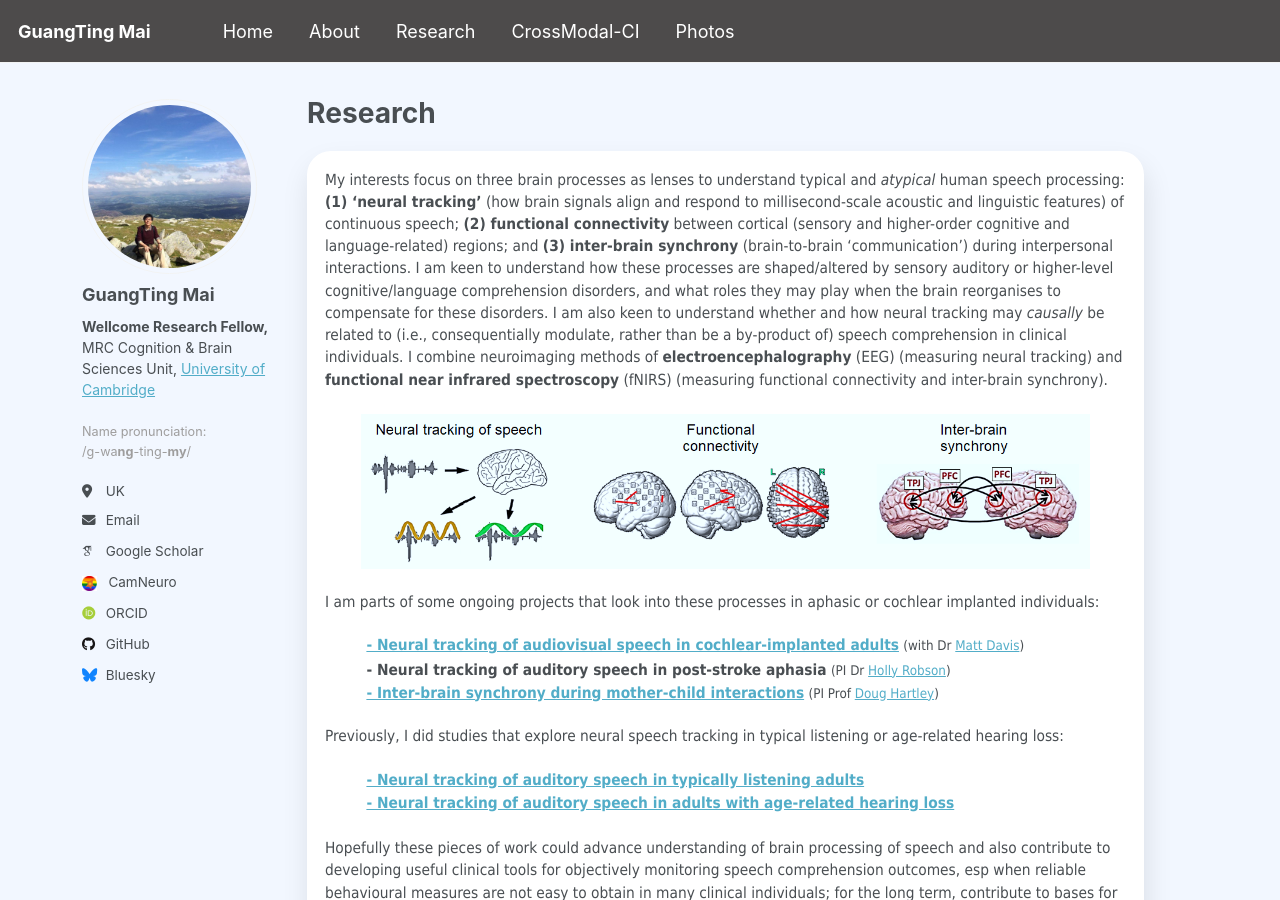
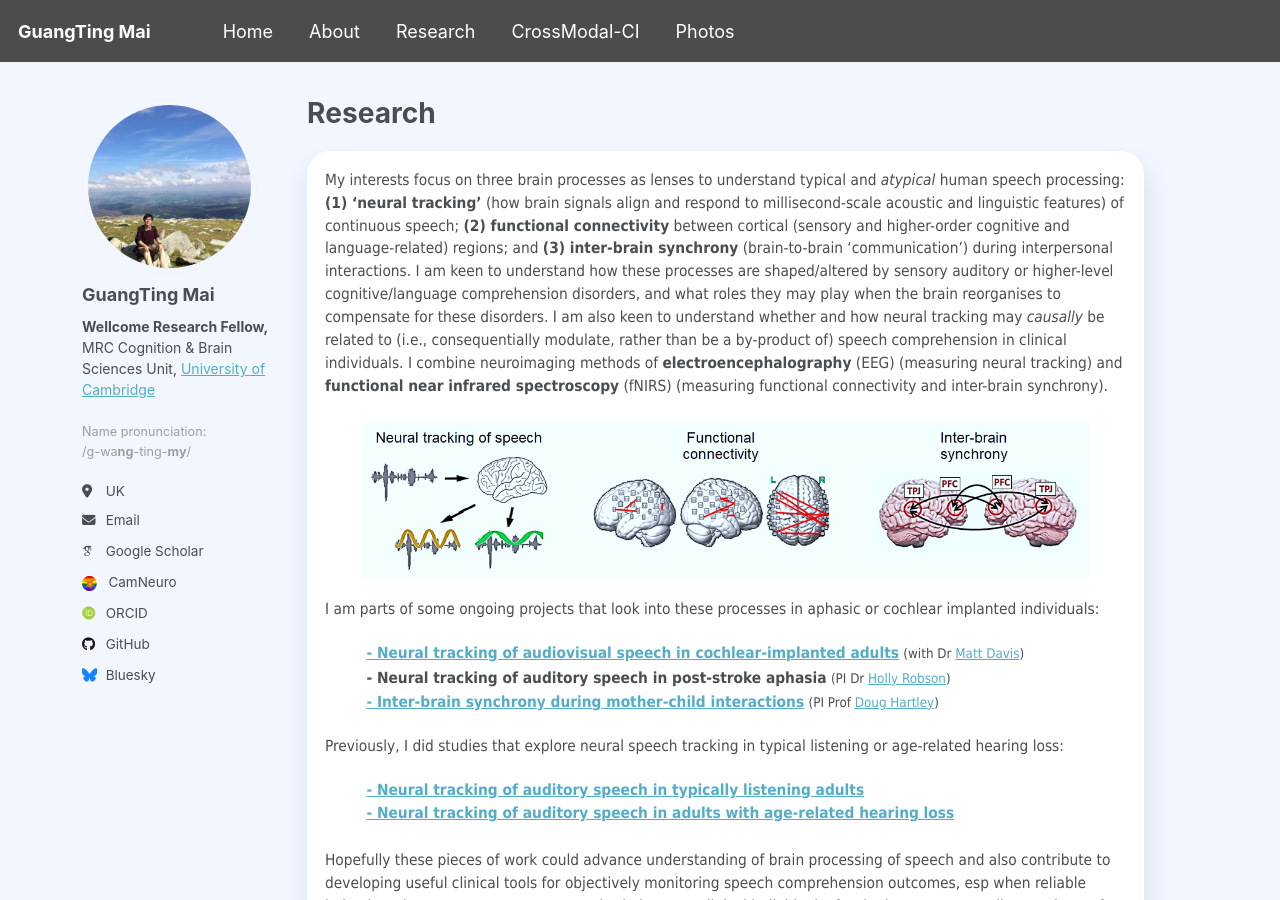
Before and after one commit to guangtingmai/guangtingmai.github.io, a Jekyll site: the page built from _pages/research.html, in a window 1280 px wide and 900 px high. Built offline with Jekyll 4.4.1, drawn with Linux system fonts in a browser that asks for light colours; some web fonts are replaced.

Commit message:
Update research.html

```diff
--- a/_pages/research.html
+++ b/_pages/research.html
@@ -4,7 +4,7 @@ title: "Research"
 permalink: /research/
 author_profile: true
 ---
-<p><div class="white-frame"><span style="font-size: 11.5pt;font-family: Tahoma;line-height: 1.45;display: block;margin-bottom: 0.01vh">My interests focus on three brain processes as lenses to
+<p><div class="white-frame"><span style="font-size: 11.5pt;font-family: Tahoma;line-height: 1.5;display: block;margin-bottom: 0.01vh">My interests focus on three brain processes as lenses to
   understand typical and <i>atypical</i> human speech processing: <strong>(1) ‘neural tracking’</strong> (how brain signals align and respond to millisecond-scale acoustic
   and linguistic features) of continuous speech; <strong>(2) functional connectivity</strong> between cortical (sensory and higher-order cognitive and
   language-related) regions; and <strong>(3) inter-brain synchrony</strong> (brain-to-brain ‘communication’) during interpersonal interactions.
@@ -18,16 +18,16 @@ author_profile: true
 </p>
 <p><span style="font-size: 11.5pt;font-family: Tahoma;line-height: 1.2;display: block;margin-bottom: 0.05vh">I am parts of some ongoing projects that look into these processes in aphasic or cochlear implanted individuals:</span></p>
 <p>
-  <span style="font-size: 11.5pt;font-family: Tahoma;line-height: 1.45;display: block;margin-bottom: 0.25vh">&emsp;&emsp;&emsp;<a href="https://guangtingmai.github.io/crossmodal-ci/"><strong>- Neural tracking of audiovisual speech in cochlear-implanted adults</strong></a> <span style="font-size:10pt;">(with Dr <a href="https://www.mrc-cbu.cam.ac.uk/people/matt.davis/">Matt Davis</a>)</span></span>
-  <span style="font-size: 11.5pt;font-family: Tahoma;line-height: 1.45;display: block;margin-bottom: 0.05vh">&emsp;&emsp;&emsp;<strong>- Neural tracking of auditory speech in post-stroke aphasia</strong> <span style="font-size:10pt;">(PI Dr <a href="https://profiles.ucl.ac.uk/82001-holly-robson">Holly Robson</a>)</span></span>
-  <span style="font-size: 11.5pt;font-family: Tahoma;line-height: 1.45;display: block;margin-bottom: 0.05vh">&emsp;&emsp;&emsp;<a href="https://guangtingmai.github.io/interbrain-sync/"><strong>- Inter-brain synchrony during mother-child interactions</strong></a> <span style="font-size:10pt;">(PI Prof <a href="https://www.nottingham.ac.uk/Medicine/people/douglas.hartley">Doug Hartley</a>)</span></span>
+  <span style="font-size: 11.5pt;font-family: Tahoma;line-height: 1.5;display: block;margin-bottom: 0.25vh">&emsp;&emsp;&emsp;<a href="https://guangtingmai.github.io/crossmodal-ci/"><strong>- Neural tracking of audiovisual speech in cochlear-implanted adults</strong></a> <span style="font-size:10pt;">(with Dr <a href="https://www.mrc-cbu.cam.ac.uk/people/matt.davis/">Matt Davis</a>)</span></span>
+  <span style="font-size: 11.5pt;font-family: Tahoma;line-height: 1.5;display: block;margin-bottom: 0.05vh">&emsp;&emsp;&emsp;<strong>- Neural tracking of auditory speech in post-stroke aphasia</strong> <span style="font-size:10pt;">(PI Dr <a href="https://profiles.ucl.ac.uk/82001-holly-robson">Holly Robson</a>)</span></span>
+  <span style="font-size: 11.5pt;font-family: Tahoma;line-height: 1.5;display: block;margin-bottom: 0.05vh">&emsp;&emsp;&emsp;<a href="https://guangtingmai.github.io/interbrain-sync/"><strong>- Inter-brain synchrony during mother-child interactions</strong></a> <span style="font-size:10pt;">(PI Prof <a href="https://www.nottingham.ac.uk/Medicine/people/douglas.hartley">Doug Hartley</a>)</span></span>
 </p>
 <p><span style="font-size: 11.5pt;font-family: Tahoma;line-height: 1.2;display: block;margin-bottom: 0.05vh">Previously, I did studies that explore neural speech tracking in typical listening or age-related hearing loss:</span></p>
 <p>
-  <span style="font-size: 11.5pt;font-family: Tahoma;line-height: 1.45;display: block;margin-bottom: 0.05vh">&emsp;&emsp;&emsp;<a href="https://guangtingmai.github.io/neuraltrack-typical/"><strong>- Neural tracking of auditory speech in typically listening adults</strong></a></span>
-  <span style="font-size: 11.5pt;font-family: Tahoma;line-height: 1.45;display: block;margin-bottom: 0.25vh">&emsp;&emsp;&emsp;<a href="https://guangtingmai.github.io/neuraltrack-hearingloss/"><strong>- Neural tracking of auditory speech in adults with age-related hearing loss</strong></a></span>
+  <span style="font-size: 11.5pt;font-family: Tahoma;line-height: 1.5;display: block;margin-bottom: 0.05vh">&emsp;&emsp;&emsp;<a href="https://guangtingmai.github.io/neuraltrack-typical/"><strong>- Neural tracking of auditory speech in typically listening adults</strong></a></span>
+  <span style="font-size: 11.5pt;font-family: Tahoma;line-height: 1.5;display: block;margin-bottom: 0.25vh">&emsp;&emsp;&emsp;<a href="https://guangtingmai.github.io/neuraltrack-hearingloss/"><strong>- Neural tracking of auditory speech in adults with age-related hearing loss</strong></a></span>
 </p>
-<p><span style="font-size: 11.5pt;font-family: Tahoma;line-height: 1.45;display: block;">Hopefully these pieces of work could advance understanding of brain processing of speech and
+<p><span style="font-size: 11.5pt;font-family: Tahoma;line-height: 1.5;display: block;">Hopefully these pieces of work could advance understanding of brain processing of speech and
   also contribute to developing useful clinical tools for objectively monitoring speech comprehension outcomes, esp when reliable behavioural measures are not easy
   to obtain in many clinical individuals; for the long term, contribute to bases for neuroscience-inspired rehabilitation to support - not limited to hearing loss
   or aphasia but wider - neuropsychological conditions (e.g., neurodivergence, neurodegeneration) when day-to-day speech comprehension and communication become
```
